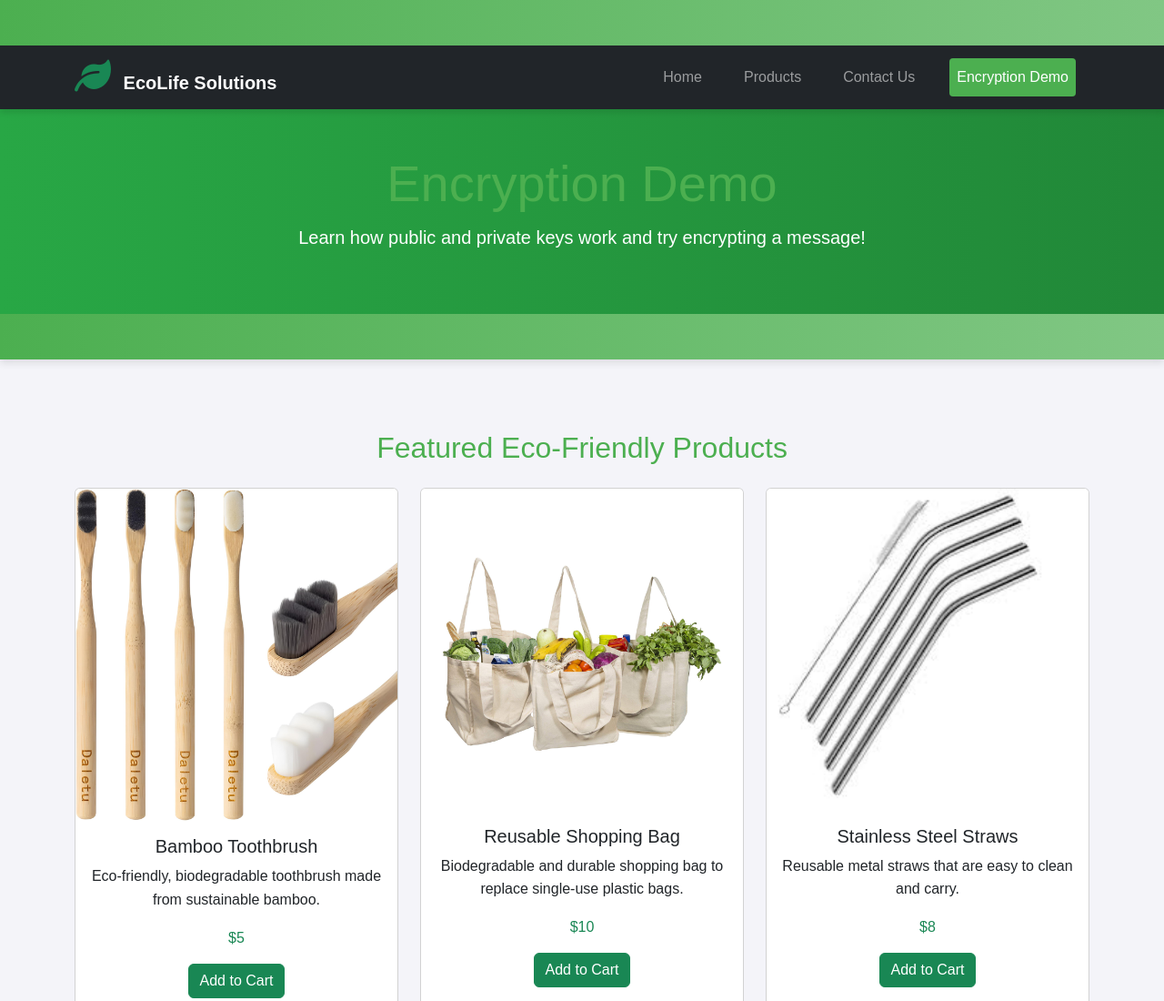
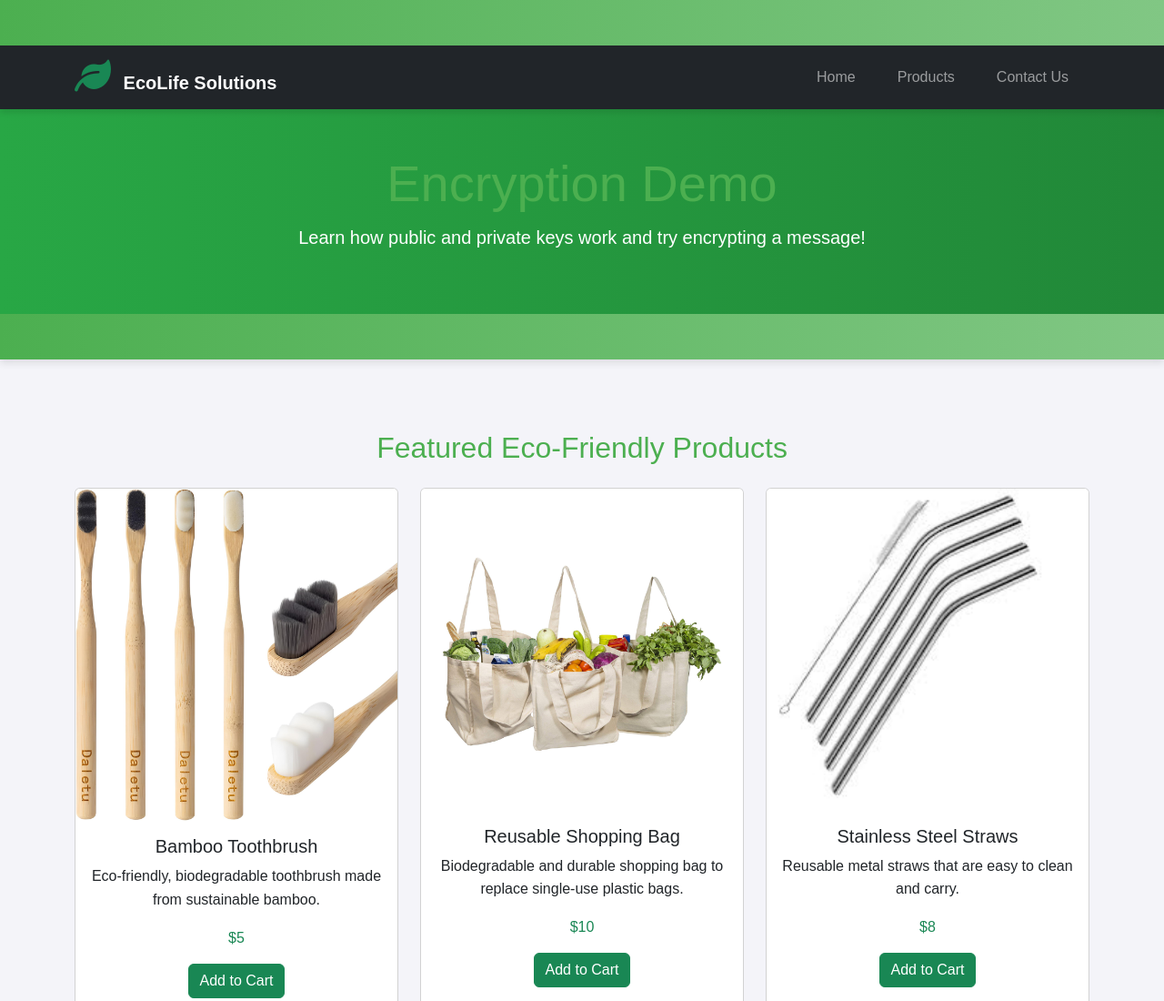
Before and after one commit to cinam38/Raghad, a plain HTML site: page products.html in a window 1280 px wide. Shown: the top 1100 px of the page at 91% size. Drawn offline with nearby package versions, Linux system fonts and the light colour scheme.

Commit message:
Update products.html

```diff
--- a/products.html
+++ b/products.html
@@ -36,9 +36,7 @@
                         <li class="nav-item">
                             <a class="nav-link" href="contact.html">Contact Us</a>
                         </li>
-                        <li class="nav-item">
-                            <a class="nav-link active" href="encryption.html">Encryption Demo</a>
-                        </li>
+
                     </ul>
                 </div>
             </div>
```
